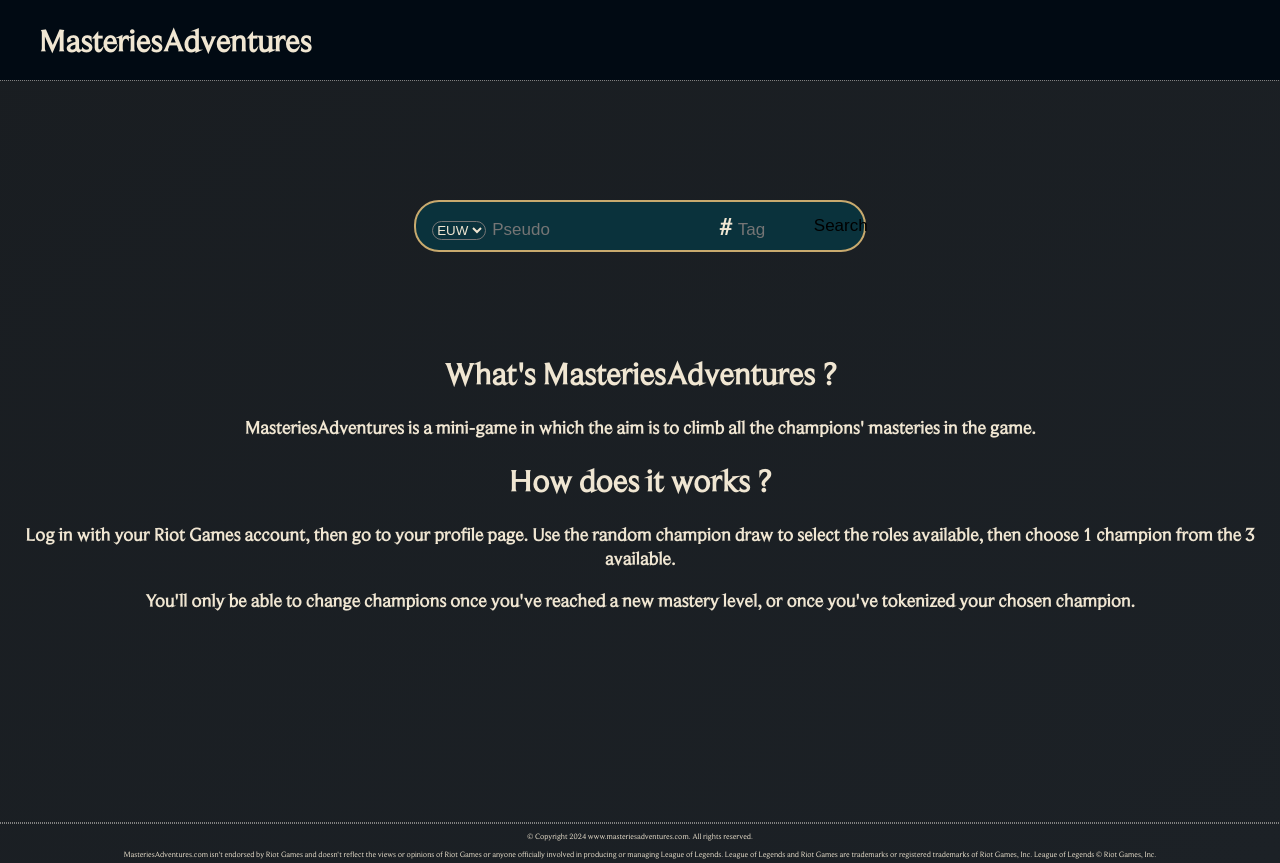
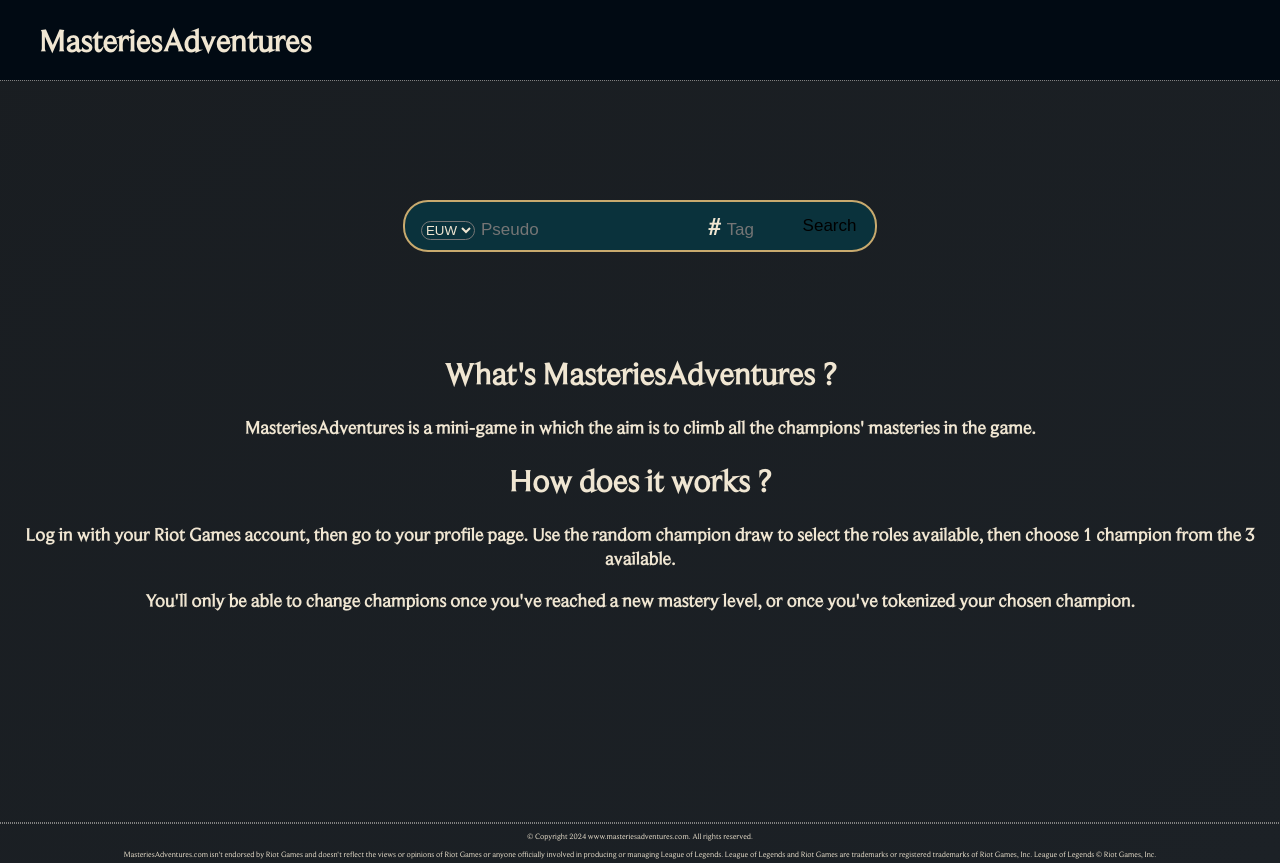
Before and after one commit to LucasMastrovito/MasteriesAdventures, a React (Create React App) app in the folder front/: page / in a window 1280 px wide. Built offline with nearby package versions, Linux system fonts and the light colour scheme.

Commit message:
Update Search.css

```diff
--- a/front/src/Home/Search.css
+++ b/front/src/Home/Search.css
@@ -97,7 +97,7 @@
     width: 24px;
     display: flex;
     align-items: center;
-    margin-right: 16px;
+    margin-right: 3vw;
     font-size: 17px;
     background-color: #ffffff00;
     border: none;
```
